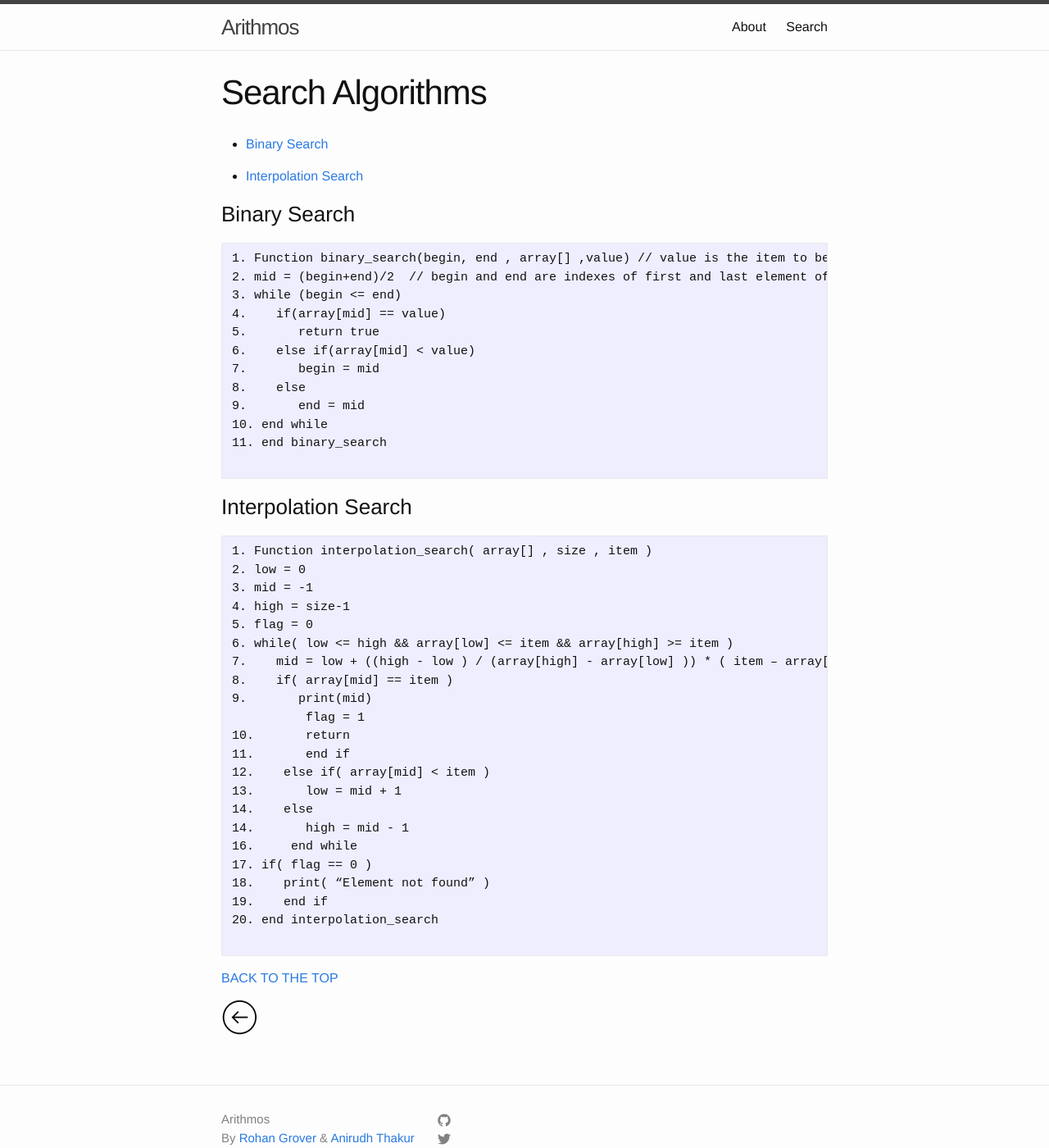
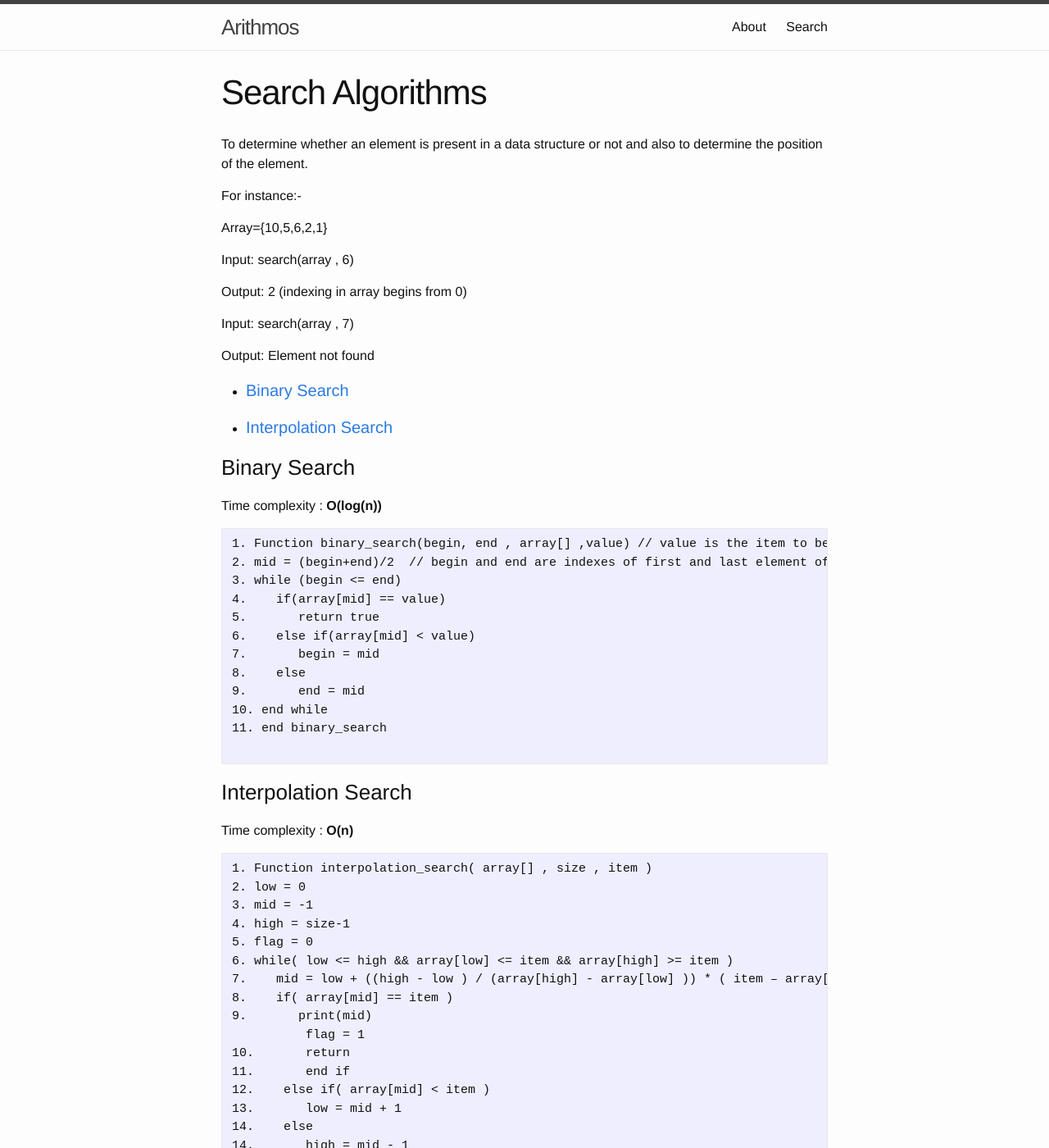
Before and after one commit to aarithmos/Algorithms, a Jekyll site: the page built from _posts/2016-11-25-Search.markdown, in a window 1280 px wide and 1400 px high. Shown: the whole window at 82% size. Built offline with Jekyll 4.4.1, drawn with Linux system fonts in a browser that asks for light colours.

Commit message:
Update 2016-11-25-Search.markdown

````diff
--- a/_posts/2016-11-25-Search.markdown
+++ b/_posts/2016-11-25-Search.markdown
@@ -4,11 +4,31 @@ title:  "Search Algorithms"
 author: "Binary Search"
 permalink: /Search Algorithms/
 ---
-* [Binary Search](#binary-search)
 
-* [Interpolation Search](#interpolation-search)
+To determine whether an element is present in a data structure or not and also to determine the position of the element.
+
+For instance:-
+
+Array={10,5,6,2,1}
+
+Input: search(array , 6)
+
+Output: 2 (indexing in array begins from 0)
+
+Input: search(array , 7)
+
+Output: Element not found
+
+
+
+* #### [Binary Search](#binary-search)
+
+* #### [Interpolation Search](#interpolation-search)
+
 
 ### Binary Search
+
+Time complexity : __O(log(n))__
 
 ```
 1. Function binary_search(begin, end , array[] ,value) // value is the item to be searched
@@ -24,9 +44,9 @@ permalink: /Search Algorithms/
 11. end binary_search
 
 ```
-
 ### Interpolation Search
 
+Time complexity : __O(n)__
 
 ```
 1. Function interpolation_search( array[] , size , item )
@@ -55,4 +75,4 @@ permalink: /Search Algorithms/
 
 [BACK TO THE TOP](#top)
 
- [![](/img/back.png)](/Search/)
+ [![](/img/back.png)](/search)
````
